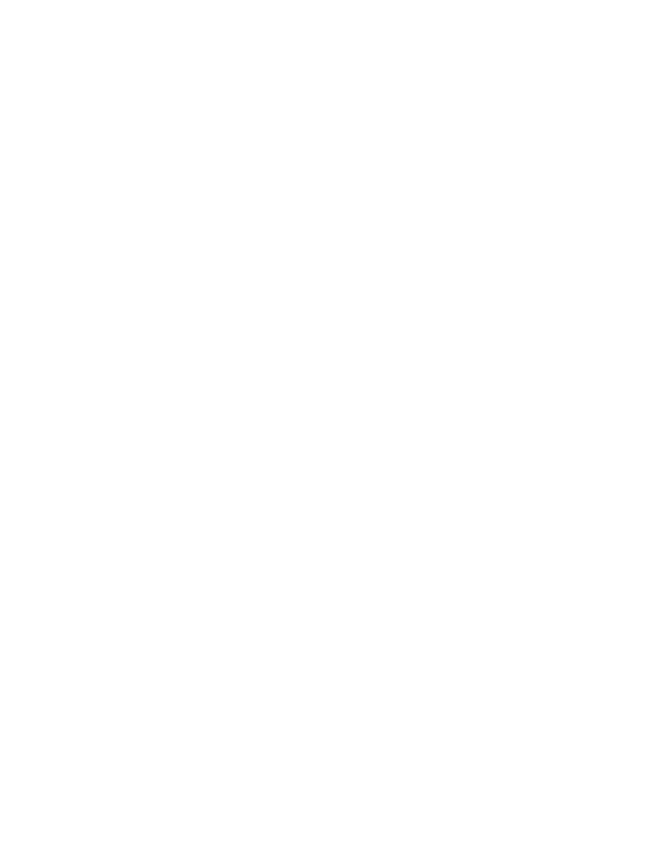
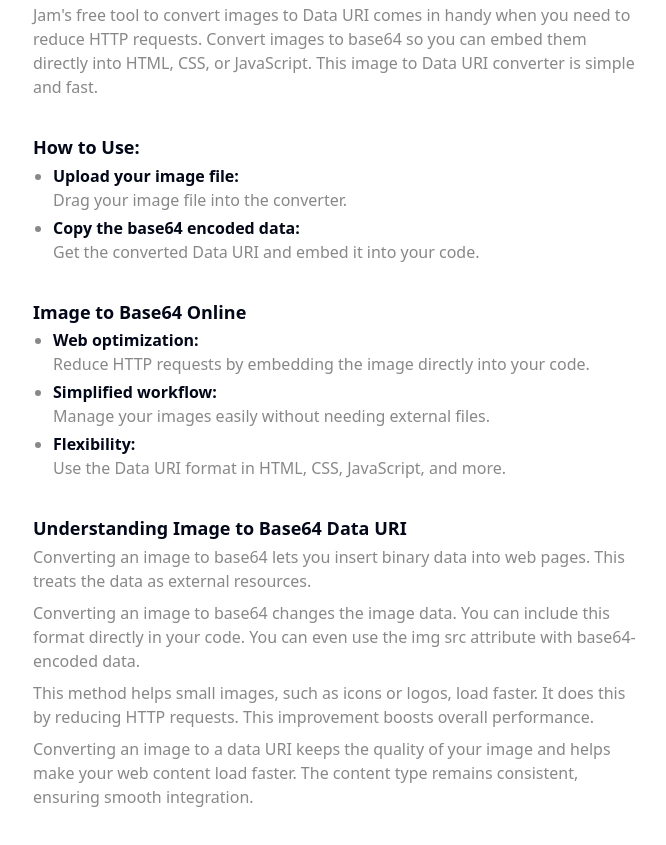
Before and after one commit to jamdotdev/jam-dev-utilities, a Next.js app: page /utilities/image-to-base64 in a window 1280 px wide. Shown: the part 1360-2205 px from the top of the page, without its empty margins (303-969 px from the left). Before the commit the page ends 1334 px from the top, so only its background shows below. Built offline with nearby package versions, Linux system fonts and the light colour scheme.

Commit message:
feat: add Image to base64 SEO

```diff
--- /dev/null
+++ b/components/seo/ImageToBase64SEO.tsx
@@ -0,0 +1,70 @@
+export default function ImageToBase64SEO() {
+  return (
+    <div className="content-wrapper">
+      <section>
+        <h2>Convert Image to Data URI</h2>
+        <p>
+          Jam's free tool to convert images to Data URI comes in handy when you
+          need to reduce HTTP requests. Convert images to base64 so you can
+          embed them directly into HTML, CSS, or JavaScript. This image to Data
+          URI converter is simple and fast.
+        </p>
+      </section>
+
+      <section>
+        <h2>How to Use:</h2>
+        <ul>
+          <li>
+            <b>Upload your image file:</b> <br /> Drag your image file into the
+            converter.
+          </li>
+          <li>
+            <b>Copy the base64 encoded data:</b> <br /> Get the converted Data
+            URI and embed it into your code.
+          </li>
+        </ul>
+      </section>
+
+      <section>
+        <h2>Image to Base64 Online</h2>
+        <ul>
+          <li>
+            <b>Web optimization:</b> <br /> Reduce HTTP requests by embedding
+            the image directly into your code.
+          </li>
+          <li>
+            <b>Simplified workflow:</b> <br /> Manage your images easily without
+            needing external files.
+          </li>
+          <li>
+            <b>Flexibility:</b> <br /> Use the Data URI format in HTML, CSS,
+            JavaScript, and more.
+          </li>
+        </ul>
+      </section>
+
+      <section>
+        <h2>Understanding Image to Base64 Data URI</h2>
+        <p>
+          Converting an image to base64 lets you insert binary data into web
+          pages. This treats the data as external resources.
+        </p>
+        <p>
+          Converting an image to base64 changes the image data. You can include
+          this format directly in your code. You can even use the img src
+          attribute with base64-encoded data.
+        </p>
+        <p>
+          This method helps small images, such as icons or logos, load faster.
+          It does this by reducing HTTP requests. This improvement boosts
+          overall performance.
+        </p>
+        <p>
+          Converting an image to a data URI keeps the quality of your image and
+          helps make your web content load faster. The content type remains
+          consistent, ensuring smooth integration.
+        </p>
+      </section>
+    </div>
+  );
+}
--- a/pages/utilities/image-to-base64.tsx
+++ b/pages/utilities/image-to-base64.tsx
@@ -10,6 +10,7 @@ import { useCopyToClipboard } from "@/components/hooks/useCopyToClipboard";
 import CallToActionGrid from "@/components/CallToActionGrid";
 import Meta from "@/components/Meta";
 import UploadIcon from "@/components/icons/UploadIcon";
+import ImageToBase64SEO from "@/components/seo/ImageToBase64SEO";
 
 const MAX_FILE_SIZE = 4 * 1024 * 1024;
 type Status = "idle" | "loading" | "error" | "unsupported" | "hover";
@@ -188,6 +189,10 @@ export default function ImageToBase64() {
       </section>
 
       <CallToActionGrid />
+
+      <section className="container max-w-2xl">
+        <ImageToBase64SEO />
+      </section>
     </main>
   );
 }
```
